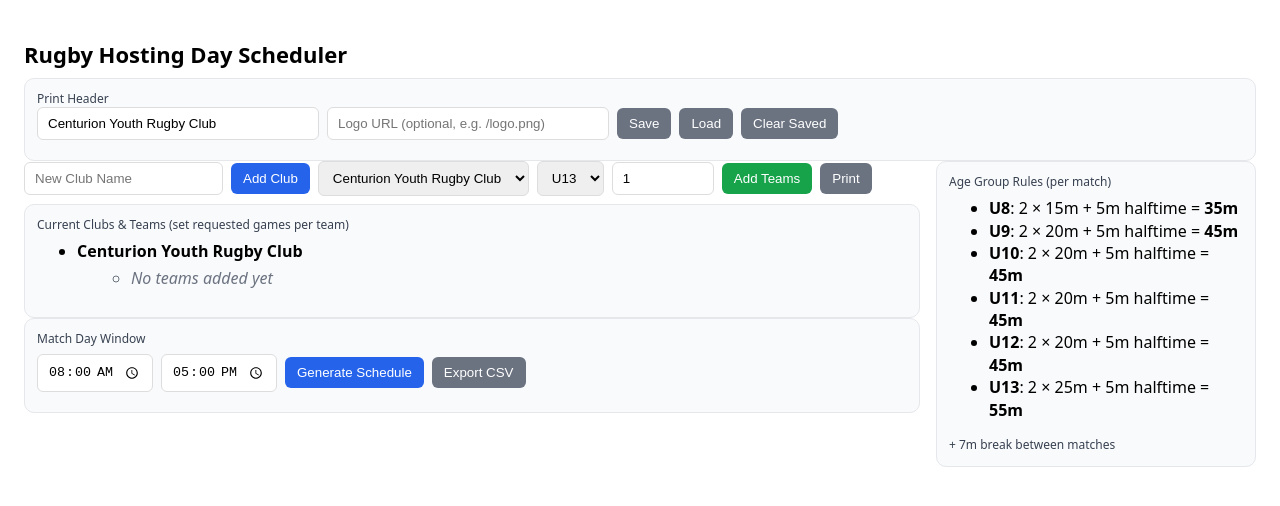
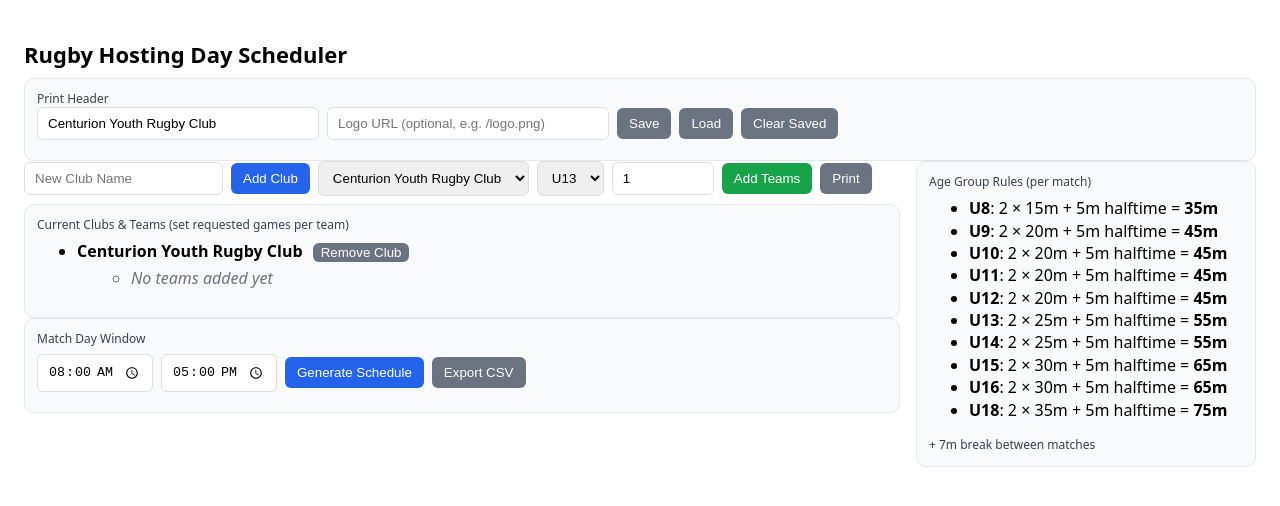
Before and after one commit to Nielman/Rugby-Scheduler, a Next.js app: page / in a window 1280 px wide. Shown: the top 506 px of the page. Built offline with nearby package versions, Linux system fonts and the light colour scheme.

Commit message:
Add files via upload

```diff
--- a/pages/index.js
+++ b/pages/index.js
@@ -8,7 +8,11 @@ const AGE_RULES = {
   U10: { halves: 2, halfDuration: 20, halftime: 5 },
   U11: { halves: 2, halfDuration: 20, halftime: 5 },
   U12: { halves: 2, halfDuration: 20, halftime: 5 },
-  U13: { halves: 2, halfDuration: 25, halftime: 5 }
+  U13: { halves: 2, halfDuration: 25, halftime: 5 },
+  U14: { halves: 2, halfDuration: 25, halftime: 5 }, // NEW
+  U15: { halves: 2, halfDuration: 30, halftime: 5 }, // NEW
+  U16: { halves: 2, halfDuration: 30, halftime: 5 }, // NEW
+  U18: { halves: 2, halfDuration: 35, halftime: 5 }  // NEW
 };
 const AGE_GROUPS = Object.keys(AGE_RULES);
 const FIELDS = ["Field A", "Field B"];
@@ -24,7 +28,7 @@ const s = {
   btn: { background: "#2563eb", color: "#fff", border: 0, borderRadius: 6, padding: "8px 12px", cursor: "pointer" },
   btnGreen: { background: "#16a34a", color: "#fff", border: 0, borderRadius: 6, padding: "8px 12px", cursor: "pointer" },
   btnGray: { background: "#6b7280", color: "#fff", border: 0, borderRadius: 6, padding: "8px 12px", cursor: "pointer" },
-  grid2: { display: "grid", gridTemplateColumns: "1fr 320px", gap: 16, alignItems: "start" },
+  grid2: { display: "grid", gridTemplateColumns: "1fr 340px", gap: 16, alignItems: "start" },
   card: { border: "1px solid #e5e7eb", borderRadius: 10, padding: 12, background: "#f9fafb" },
   label: { fontSize: 12, color: "#374151" },
   success: { color: "#16a34a", fontWeight: 600, marginTop: 4, marginBottom: 6 },
@@ -48,10 +52,10 @@ export default function Home() {
   const [hostName, setHostName] = useState("Centurion Youth Rugby Club");
   const [logoUrl, setLogoUrl] = useState("");
 
-  /* -------- persistence: load on first render -------- */
+  /* ---------- persistence (load on mount) ---------- */
   useEffect(() => {
     try {
-      const raw = localStorage.getItem("rugbySchedulerConfig");
+      const raw = typeof window !== "undefined" ? localStorage.getItem("rugbySchedulerConfig") : null;
       if (!raw) return;
       const data = JSON.parse(raw);
       if (data?.clubs) setClubs(data.clubs);
@@ -64,10 +68,12 @@ export default function Home() {
   }, []);
 
   const saveConfig = () => {
+    try {
       const data = { clubs, startTime, endTime, hostName, logoUrl };
       localStorage.setItem("rugbySchedulerConfig", JSON.stringify(data));
       setMessage("Config saved");
       setTimeout(() => setMessage(""), 1500);
+    } catch {}
   };
   const loadConfig = () => {
     try {
@@ -85,18 +91,20 @@ export default function Home() {
     } catch {}
   };
   const clearSaved = () => {
+    try {
       localStorage.removeItem("rugbySchedulerConfig");
       setMessage("Saved config cleared");
       setTimeout(() => setMessage(""), 1500);
+    } catch {}
   };
 
-  /* ------------- helpers ------------- */
+  /* -------------------- helpers -------------------- */
   const matchDuration = (age) => {
     const r = AGE_RULES[age];
-    return r.halves * r.halfDuration + r.halftime; // no 7 here
+    return r.halves * r.halfDuration + r.halftime; // only match time
   };
 
-  // input normalize: support old numeric value or object {count, desired}
+  // normalizes team entry to {count, desired}
   const normalizeEntry = (raw) => {
     if (typeof raw === "number") return { count: raw, desired: "" };
     return { count: Number(raw?.count || 0), desired: raw?.desired ?? "" };
@@ -117,7 +125,7 @@ export default function Home() {
         if (c.name !== selectedClub) return c;
         const nt = { ...(c.teams || {}) };
         const entry = normalizeEntry(nt[selectedAgeGroup]);
-        nt[selectedAgeGroup] = { count: (entry.count || 0) + Number(teamCount), desired: entry.desired };
+        nt[selectedAgeGroup] = { count: entry.count + Number(teamCount), desired: entry.desired };
         return { ...c, teams: nt };
       })
     );
@@ -161,18 +169,28 @@ export default function Home() {
       clubs.forEach((club) => {
         const entry = normalizeEntry(club.teams?.[age]);
         for (let i = 0; i < (entry.count || 0); i++) {
-          allTeams.push({ name: `${club.name} ${age} #${i + 1}`, club: club.name, age });
+          allTeams.push({
+            name: `${club.name} ${age} #${i + 1}`,
+            club: club.name,
+            age,
+            desired: entry.desired
+          });
         }
       });
       for (let i = 0; i < allTeams.length; i++) {
         for (let j = i + 1; j < allTeams.length; j++) {
           if (allTeams[i].club !== allTeams[j].club) {
-            matches.push({ age, teamA: allTeams[i], teamB: allTeams[j], duration: matchDuration(age) });
+            matches.push({
+              age,
+              teamA: allTeams[i],
+              teamB: allTeams[j],
+              duration: matchDuration(age)
+            });
           }
         }
       }
     });
-    // shuffle
+    // shuffle to randomize age order too
     for (let i = matches.length - 1; i > 0; i--) {
       const k = Math.floor(Math.random() * (i + 1));
       [matches[i], matches[k]] = [matches[k], matches[i]];
@@ -180,7 +198,7 @@ export default function Home() {
     return matches;
   };
 
-  /* ------------- schedule with field balancing + desired caps ------------- */
+  /* ------------- schedule with balancing + caps ------------- */
   const generateSchedule = () => {
     const matches = buildMatches();
     const dayStart = new Date(`1970-01-01T${startTime}:00`);
@@ -189,7 +207,7 @@ export default function Home() {
     const fieldCounts = { "Field A": 0, "Field B": 0 };
     const out = [];
 
-    // build per-team desired caps
+    // desired caps per team (from clubs.teams[age].desired)
     const desiredCap = {};
     clubs.forEach((club) => {
       AGE_GROUPS.forEach((age) => {
@@ -234,11 +252,11 @@ export default function Home() {
       });
 
       const chosen = valid[0];
-
       out.push({ ...m, field: chosen.field, startTime: chosen.start, endTime: chosen.end });
 
       gamesByTeam[tA] = (gamesByTeam[tA] || 0) + 1;
       gamesByTeam[tB] = (gamesByTeam[tB] || 0) + 1;
+
       fieldTimes[chosen.field] = addMinutes(chosen.end, BETWEEN_MATCHES_BREAK);
       fieldCounts[chosen.field] += 1;
     }
@@ -253,7 +271,7 @@ export default function Home() {
     const rows = schedule.map((m) => [
       m.field, m.age, format(m.startTime, "HH:mm"), format(m.endTime, "HH:mm"), m.teamA.name, m.teamB.name
     ]);
-    const csv = [headers, ...rows].map((r) => r.join(",")).join("\\n");
+    const csv = [headers, ...rows].map((r) => r.join(",")).join("\n");
     const blob = new Blob([csv], { type: "text/csv;charset=utf-8" });
     const url = URL.createObjectURL(blob);
     const a = document.createElement("a");
@@ -264,14 +282,11 @@ export default function Home() {
   const summary = useMemo(() => {
     if (!schedule.length) return null;
     const lastEnd = schedule.reduce((max, m) => (m.endTime > max ? m.endTime : max), schedule[0].endTime);
-    const perField = FIELDS.reduce((acc, f) => {
-      acc[f] = schedule.filter((m) => m.field === f).length;
-      return acc;
-    }, {});
+    const perField = FIELDS.reduce((acc, f) => { acc[f] = schedule.filter((m) => m.field === f).length; return acc; }, {});
     return { lastEnd, perField, total: schedule.length };
   }, [schedule]);
 
-  /* ------------- half calc ------------- */
+  /* ------------- half breakdown ------------- */
   const halfs = (m) => {
     const r = AGE_RULES[m.age];
     const h = r.halfDuration, ht = r.halftime;
@@ -281,6 +296,7 @@ export default function Home() {
     return { firstHalfEnd, secondHalfStart, secondHalfEnd };
   };
 
+  /* -------------------- UI -------------------- */
   return (
     <div style={s.page}>
       <h1 style={s.h1}>Rugby Hosting Day Scheduler</h1>
@@ -344,7 +360,6 @@ export default function Home() {
               {clubs.map((club) => (
                 <li key={club.name} style={{ marginTop: 6 }}>
                   <b>{club.name}</b>{" "}
-                  {club.name !== "Centurion Youth Rugby Club" && (
                   <button
                     onClick={() => removeClub(club.name)}
                     style={{ ...s.btnGray, padding: "2px 8px", marginLeft: 6 }}
@@ -352,7 +367,6 @@ export default function Home() {
                   >
                     Remove Club
                   </button>
-                  )}
                   <ul style={{ marginTop: 4, marginLeft: 14 }}>
                     {Object.keys(club.teams || {}).length === 0 ? (
                       <li style={{ color: "#6b7280", fontStyle: "italic" }}>No teams added yet</li>
@@ -410,9 +424,7 @@ export default function Home() {
               {AGE_GROUPS.map((age) => {
                 const r = AGE_RULES[age];
                 const total = matchDuration(age);
-                return (
-                  <li key={age}><b>{age}</b>: {r.halves} × {r.halfDuration}m + {r.halftime}m halftime = <b>{total}m</b></li>
-                );
+                return (<li key={age}><b>{age}</b>: {r.halves} × {r.halfDuration}m + {r.halftime}m halftime = <b>{total}m</b></li>);
               })}
             </ul>
             <div style={{ marginTop: 6, fontSize: 12, color: "#374151" }}>
```
Also changed, not shown: pages/_app.js (+2 -13 lines), public/logo.txt (added), 1 other file (tests, documents, lock files or other folders). Lines whose indentation alone changed are shown as unchanged.
